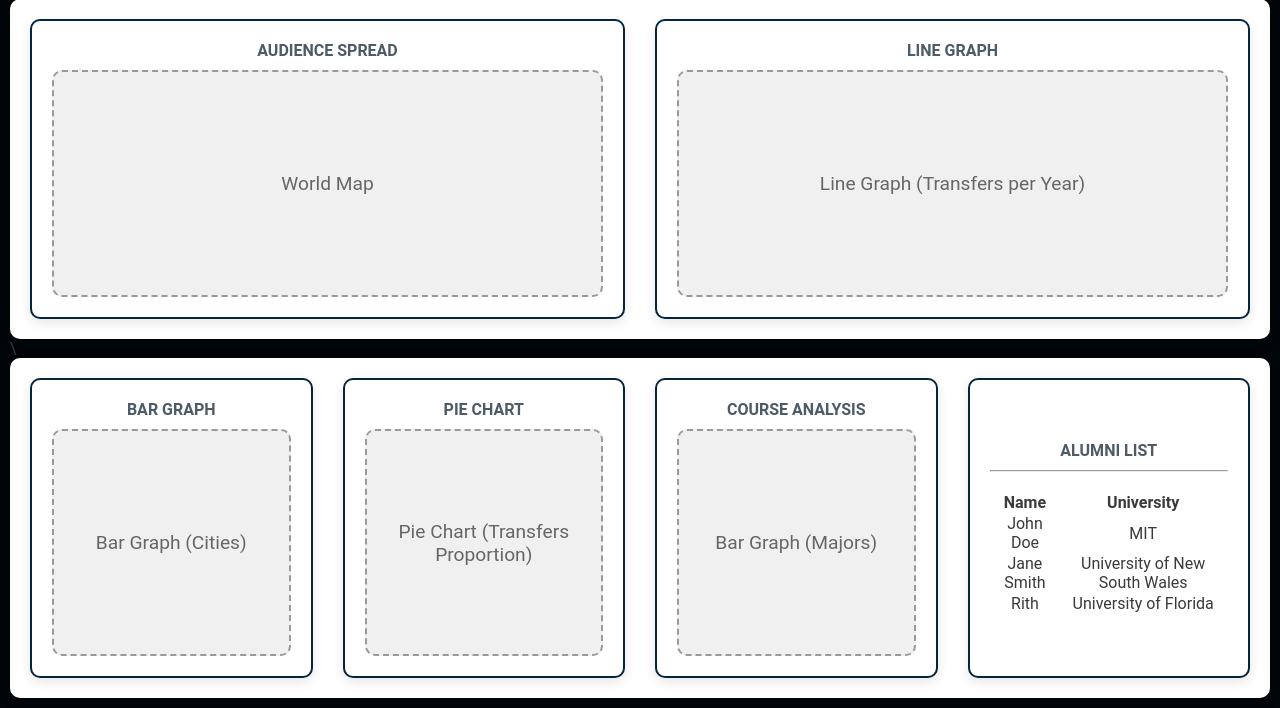
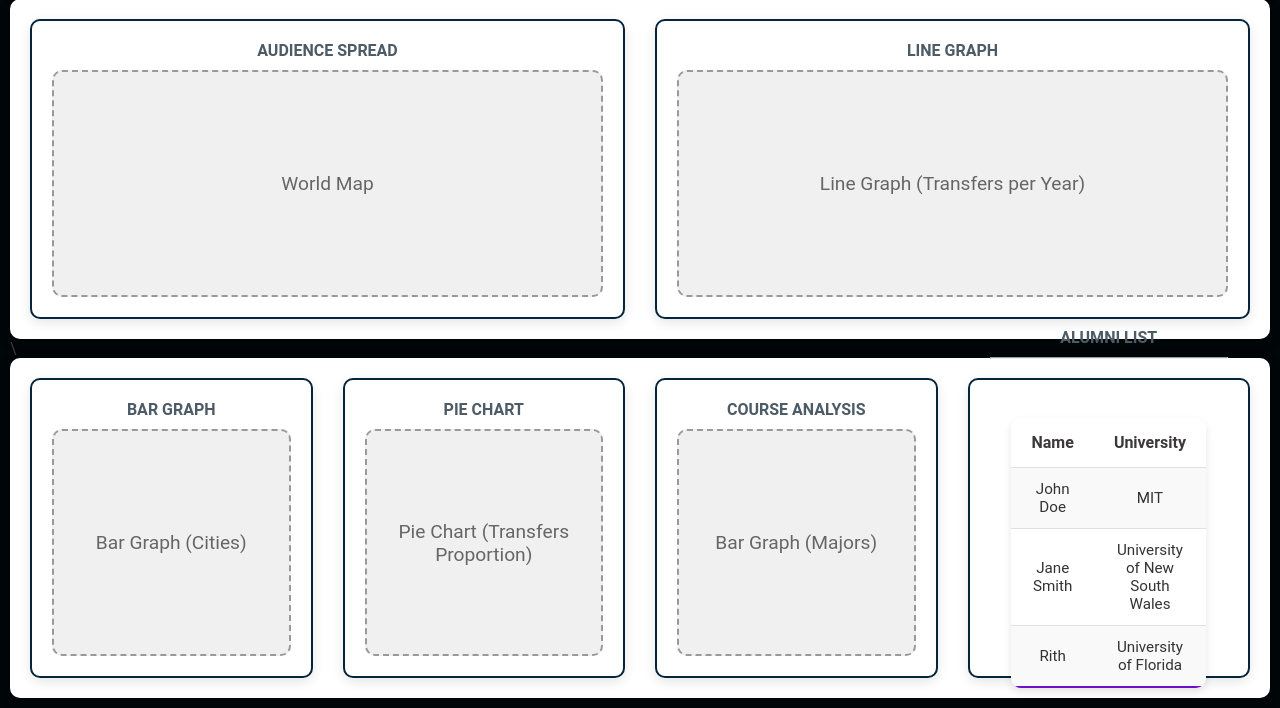
Before and after one commit to EnigmaIcas/Website, a Flask app: template templates/university.html in a window 1280 px wide. Shown: the part 156-864 px from the top of the page. Run offline with Flask 3, Linux system fonts and the light colour scheme; the template is opened without the code that fills it, so the values that code supplies are empty.

Commit message:
Updated University styling

```diff
--- a/static/css/university.css
+++ b/static/css/university.css
@@ -115,15 +115,10 @@
     background-color: #e9d8d8; /* Soft background */
 }
 
-.alumni table {
+#map
+{
+    height: 100%;
     width: 100%;
-    border-collapse: collapse;
-    background-color: white;
-}
-
-.alumni th, .alumni td {
-    border: 1px solid #ccc;
-    padding: 10px;
 }
 
 .placeholder-img {
@@ -139,8 +134,68 @@
     color: #666;
 }
 
-#td
-{
+table {
+    width: 80%; /* Adjust the width as needed */
+    margin: 40px auto; /* Center the table */
+    border-collapse: collapse;
+    font-family: 'Segoe UI', Tahoma, Geneva, Verdana, sans-serif;
+    box-shadow: 0 4px 8px rgba(0, 0, 0, 0.1); /* Subtle shadow */
+    border-radius: 10px; /* Rounded corners */
+    overflow: hidden; /* Ensures rounded corners are visible */
+}
+
+/* Table header */
+table thead {
+    background: linear-gradient(135deg, #6a11cb, #2575fc); /* Gradient background */
+    color: white;
+    font-size: 1.1em;
+    text-transform: uppercase; /* Uppercase header text */
+}
+
+table th {
+    padding: 15px 20px;
     text-align: left;
-    align-content: flex-start;
+    font-weight: 600;
 }
+
+/* Table body */
+table tbody tr {
+    border-bottom: 1px solid #e0e0e0; /* Light border between rows */
+    transition: background-color 0.3s ease; /* Smooth hover effect */
+}
+
+table tbody tr:nth-of-type(even) {
+    background-color: #f9f9f9; /* Alternate row color */
+}
+
+table tbody tr:last-of-type {
+    border-bottom: 2px solid #6a11cb; /* Bottom border for the last row */
+}
+
+table tbody tr:hover {
+    background-color: #f1f1f1; /* Hover effect */
+    cursor: pointer;
+}
+
+/* Table cells */
+table td {
+    padding: 12px 20px;
+    color: #333; /* Dark text color */
+    font-size: 0.95em;
+}
+
+/* Add a subtle animation to the table rows */
+@keyframes fadeIn {
+    from {
+        opacity: 0;
+        transform: translateY(10px);
+    }
+    to {
+        opacity: 1;
+        transform: translateY(0);
+    }
+}
+
+table tbody tr {
+    animation: fadeIn 0.5s ease-in-out;
+}
```
